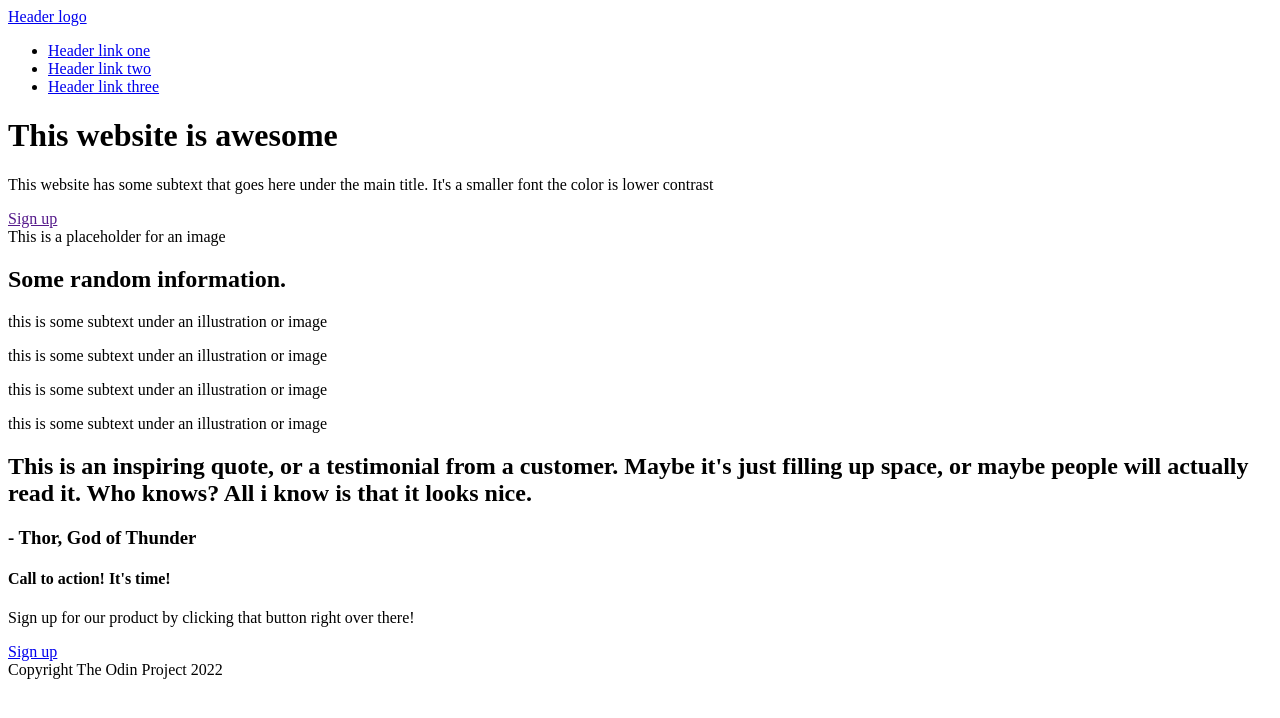
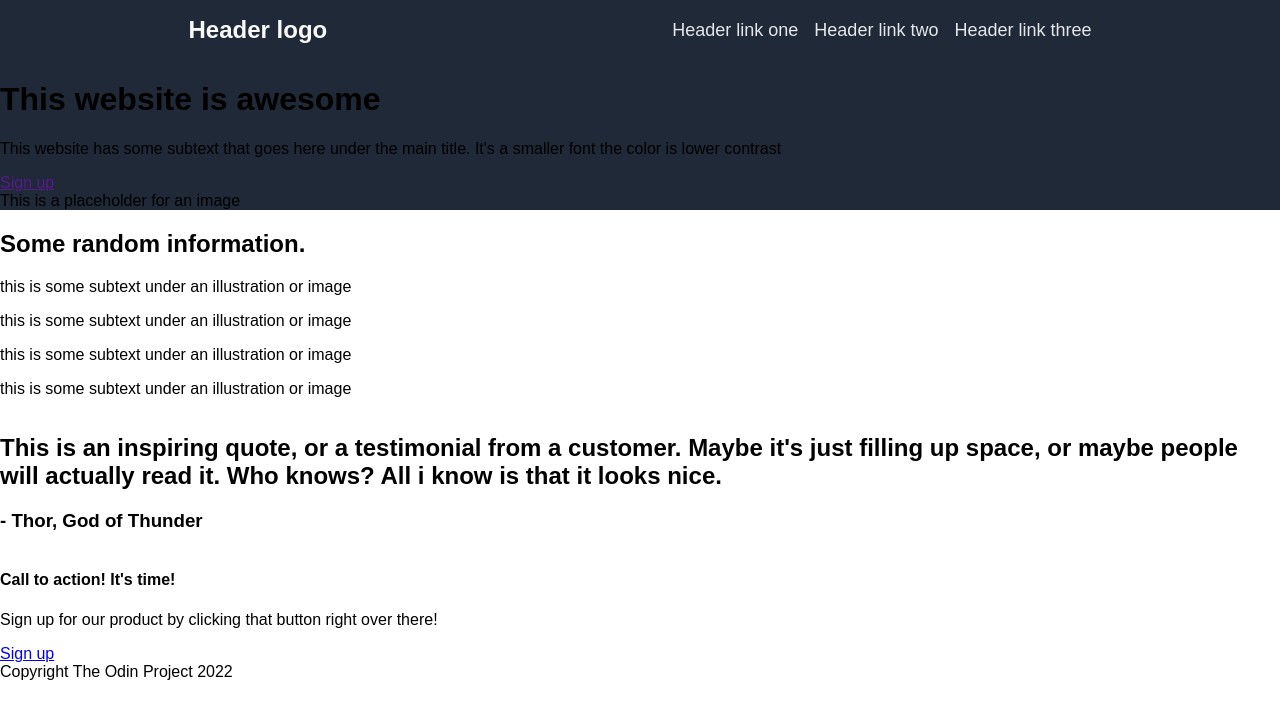
Before and after one commit to med-asc/odin-landing-page, a plain HTML site: page index.html in a window 1280 px wide. Drawn offline with Linux system fonts and the light colour scheme.

Commit message:
Update header with style

```diff
--- a/css/style.css
+++ b/css/style.css
@@ -0,0 +1,37 @@
+body {
+    font-family: Arial, Helvetica, sans-serif;
+    margin: 0;
+    display: flex;
+    flex-direction: column;
+}
+
+.bg-dark {
+    background-color: #1F2937;
+}
+
+.header {
+    display: flex;
+    padding: 16px;
+    align-items: center;
+    justify-content: space-around;
+}
+
+.header ul {
+    list-style: none;
+    margin: 0;
+    padding: 0;
+    display: flex;
+    gap: 16px;
+}
+
+.header a{
+    font-size: 18px;
+    color: #E5E7EB;
+    text-decoration: none;
+}
+
+.header .logo {
+    font-size: 24px;
+    font-weight: 700;
+    color: #F9FAF8;
+}
--- a/index.html
+++ b/index.html
@@ -8,8 +8,8 @@
     <link rel="stylesheet" href="./css/style.css">
 </head>
 <body>
-    <div class="header">
-        <a href="#">Header logo</a>
+    <div class="header bg-dark">
+        <a href="#" class="logo">Header logo</a>
         <ul>
             <li><a href="#">Header link one</a></li>
             <li><a href="#">Header link two</a></li>
@@ -17,7 +17,7 @@
         </ul>
     </div>
 
-    <div class="container-one">
+    <div class="container-one bg-dark">
         <div class="left">
             <h1>This website is awesome</h1>
             <p>This website has some subtext that goes here under the
```
